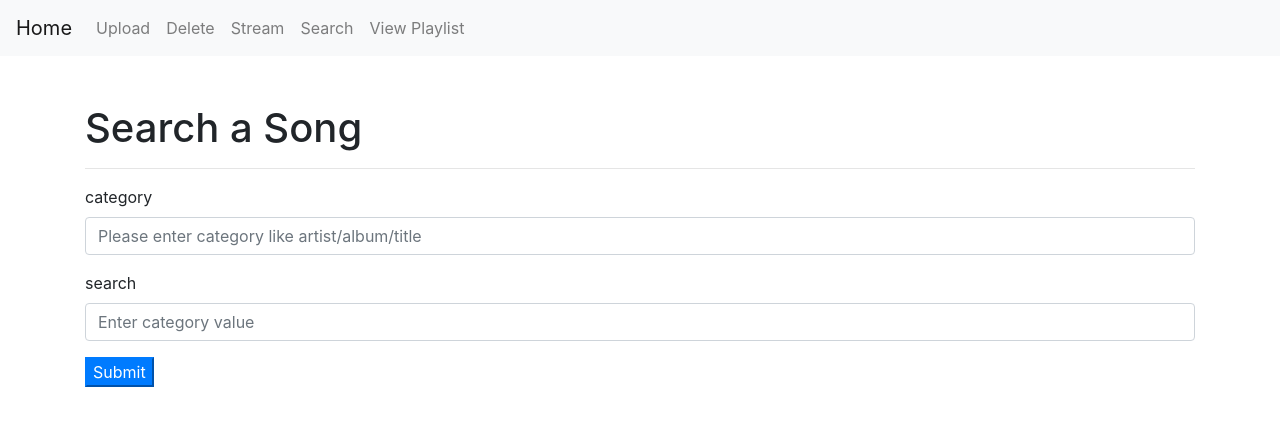
After one commit to sushantchoudhary25/Music-Streaming-Website, a Flask app: page /search in a window 1280 px wide. The commit adds this page. Shown: the top 426 px of the page. Run offline with Flask 2, Linux system fonts and the light colour scheme; some libraries are stand-ins or nearby versions.

Commit message:
Added search fuction

```diff
--- a/music_app/sql/sql.py
+++ b/music_app/sql/sql.py
@@ -1,8 +1,10 @@
 create_table = "create table if not exists playlist(title varchar(255), artist varchar(255), " \
-               "album varchar(255), song varchar(255), url varchar(255) PRIMARY KEY);"
+               "album varchar(255), url varchar(255) PRIMARY KEY);"
 
-insert_statement = "INSERT INTO playlist VALUES('{}', '{}', '{}', '{}', '{}')"
+insert_statement = "INSERT INTO playlist VALUES('{}', '{}', '{}', '{}')"
 
 check_for_duplicate = "SELECT * from playlist where url = '{}'"
 
 fetch_songs = "SELECT * FROM playlist"
+
+search = "SELECT * FROM playlist where {} = '{}'"
--- a/music_app/templates/public_template.html
+++ b/music_app/templates/public_template.html
@@ -26,7 +26,7 @@
                         <a class="nav-link" href="/">Stream</a>
                     </li>
                     <li class="nav-item">
-                        <a class="nav-link" href="/">Search</a>
+                        <a class="nav-link" href="/search">Search</a>
                     </li>
                     <li class="nav-item">
                         <a class="nav-link" href="/playlist">View Playlist</a>
--- /dev/null
+++ b/music_app/templates/search.html
@@ -0,0 +1,29 @@
+{% extends "public_template.html" %}
+{% import "macros/input_macro.html" as im %}
+{% block title %}Search Page{% endblock %}
+{% block main %}
+<div class="container">
+   <div class="row">
+      <div class="col">
+         <h1>Search a Song</h1>
+         <hr>
+
+         {% if message %}
+         <script>
+            alert("{{ message }}")
+         </script>
+         {% endif %}
+
+         <form action="/search-database" method="POST">
+            <div class="form-group">
+               {{ im.input(label="category", type="text", id="category", name="category",  placeholder="Please enter category like artist/album/title") }}
+            </div>
+            <div class="form-group">
+               {{ im.input(label="search", type="text", id="search", name="search",  placeholder="Enter category value") }}
+            </div>
+            <button type="submit" class="btn-primary">Submit</button>
+         </form>
+      </div>
+   </div>
+</div>
+{% endblock %}
--- a/music_app/templates/upload.html
+++ b/music_app/templates/upload.html
@@ -14,7 +14,6 @@
             {{ im.input(label="Title", type="text", id="title", name="title",  placeholder="Enter Title of the Song") }}
             {{ im.input(label="Artist", type="text", id="artist",  name = "artist", placeholder="Enter Artist Name") }}
             {{ im.input(label="Album", type="text", id="album",  name = "album", placeholder="Enter Album Name") }}
-            {{ im.input(label="Song", type="text", id="song",  name = "song", placeholder="Enter Song Name") }}
             {{ im.input(label="URL", type="url", id="url", name="url", placeholder="Enter or paste link here") }}
             <button type="submit" class="btn-primary">Submit</button>
          </form>
--- a/music_app/views.py
+++ b/music_app/views.py
@@ -16,7 +16,7 @@ def insert_into_playlist(req):
 
         if len(res) == 0:
             query = sql.insert_statement.format(req.get("title"), req.get("artist"),
-                                                req.get("album"), req.get("song"), req.get("url"))
+                                                req.get("album"), req.get("url"))
             crsr.execute(query)
             app.logger.info("Inserted record successfully")
     except Exception as err:
@@ -26,7 +26,6 @@ def insert_into_playlist(req):
 @app.route("/upload", methods=["GET", "POST"])
 def upload_song():
     if request.method == "POST":
-
         insert_into_playlist(request.form)
 
         return redirect(request.url)
@@ -47,6 +46,36 @@ def view_playlist():
     playlist = fetch_all_songs()
     records = False
     if len(playlist) != 0:
-        print(playlist)
         records = True
     return render_template("playlist.html", playlist=playlist, records=records)
+
+
+def search_songs(category, value):
+    try:
+        crsr.execute(sql.search.format(category, value))
+        return crsr.fetchall()
+    except Exception as err:
+        raise err
+
+
+@app.route("/search-database", methods=["POST"])
+def search_database():
+    req = request.form
+
+    category = str(req.get("category")).lower()
+    value = req.get("search")
+
+    if category not in ["artist", "album", "title"]:
+        return render_template("search.html", message="category should be [Artist, Title, Album]")
+
+    playlist = search_songs(category=category, value=value)
+
+    if not playlist:
+        return render_template("search.html", message="No Record Found")
+
+    return render_template("playlist.html", playlist=playlist, records=True)
+
+
+@app.route("/search")
+def search():
+    return render_template("search.html", message=None)
```
